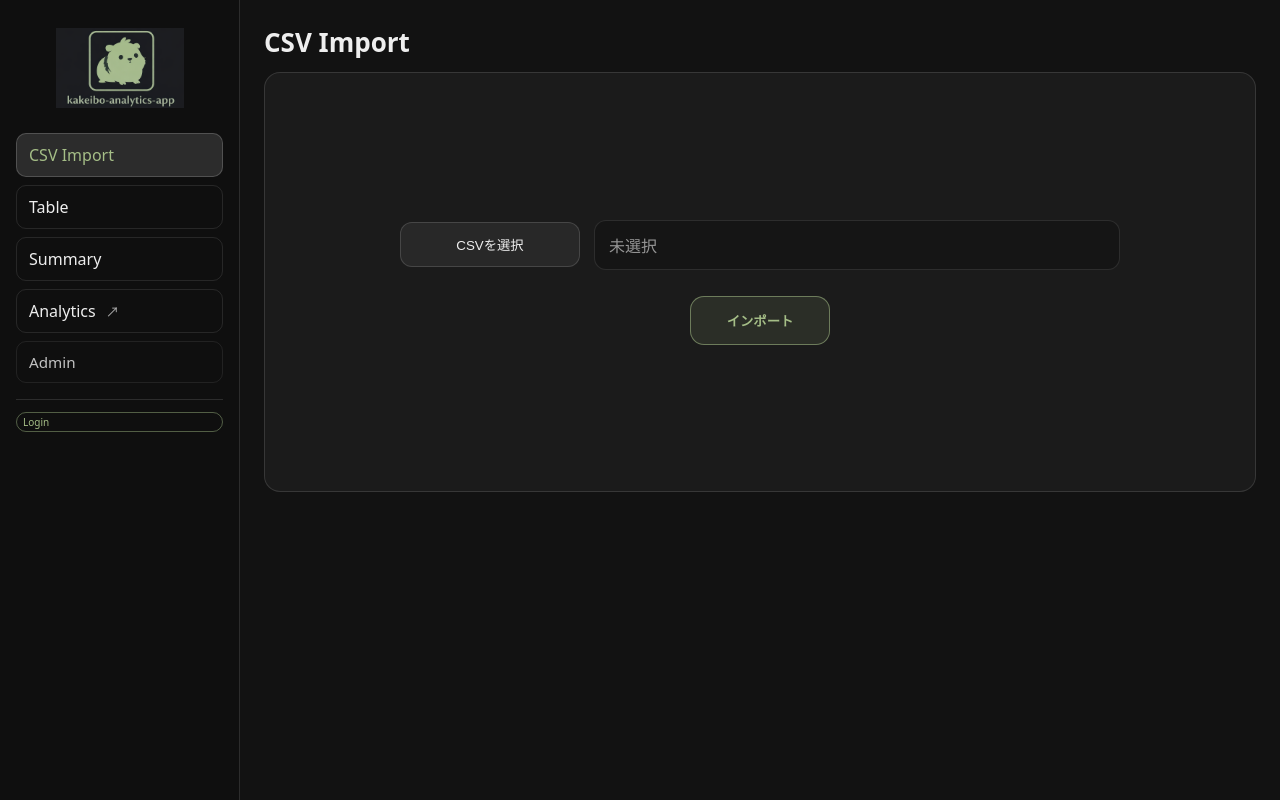
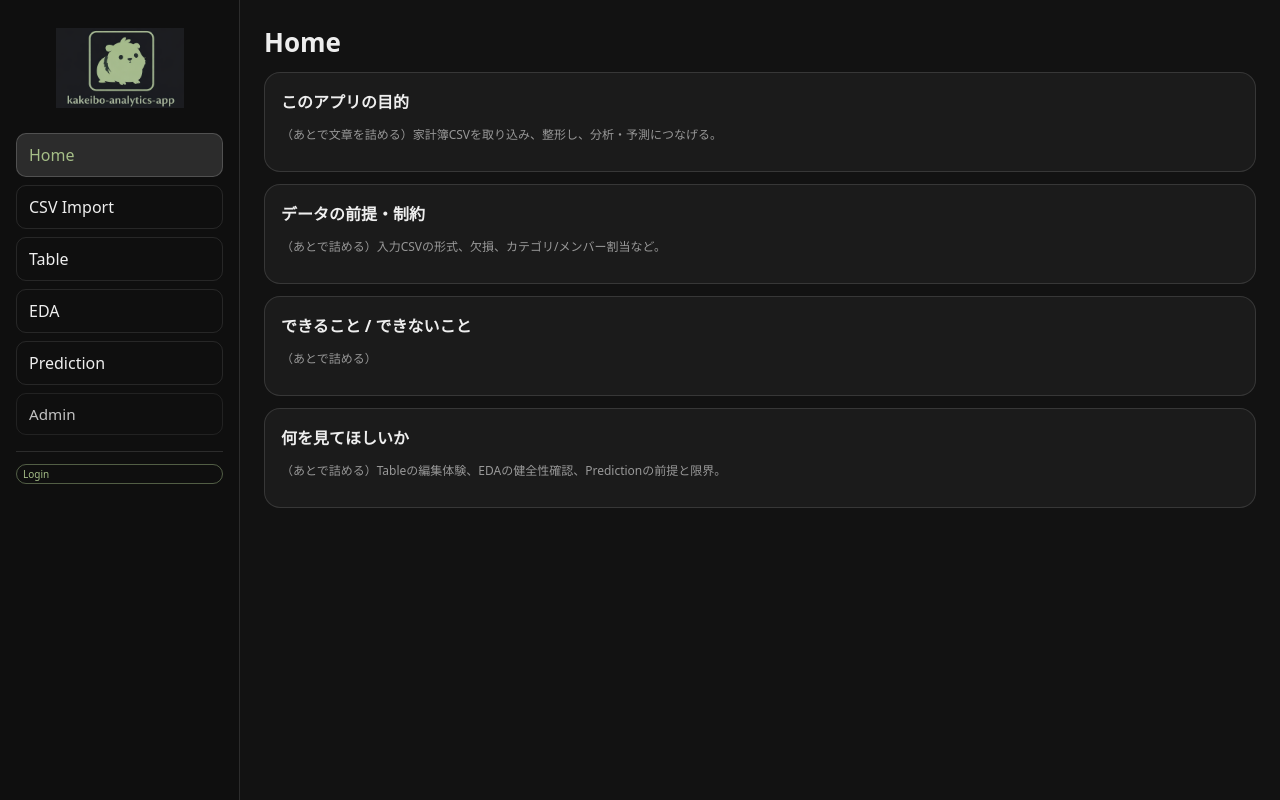
Before and after one commit to yoshimu-urami-nats/kakeibo-analytics-app, a Django app: page / in a window 1280 px wide. Run offline with Django 5.2, Linux system fonts and the light colour scheme.

Commit message:
メニュー修正

```diff
--- a/account/templates/account/base.html
+++ b/account/templates/account/base.html
@@ -26,6 +26,11 @@
       <nav class="nav">
         <a href="{% url 'home' %}"
           class="{% if request.resolver_match.view_name == 'home' %}active{% endif %}">
+          Home
+        </a>
+
+        <a href="{% url 'csv_import' %}"
+          class="{% if request.resolver_match.view_name == 'csv_import' %}active{% endif %}">
           CSV Import
         </a>
 
@@ -34,14 +39,14 @@
           Table
         </a>
 
-        <a href="{% url 'transactions:summary' %}"
-          class="{% if request.resolver_match.view_name == 'transactions:summary' %}active{% endif %}">
-          Summary
+        <a href="{% url 'eda' %}"
+          class="{% if request.resolver_match.view_name == 'eda' %}active{% endif %}">
+          EDA
         </a>
 
-        <a href="{% url 'analytics' %}"
-          class="{% if request.resolver_match.view_name == 'analytics' %}active{% endif %}">
-          Analytics <span class="external">↗</span>
+        <a href="{% url 'prediction' %}"
+          class="{% if request.resolver_match.view_name == 'prediction' %}active{% endif %}">
+          Prediction
         </a>
 
         <a href="/admin/"
@@ -49,6 +54,7 @@
           Admin
         </a>
       </nav>
+
 
       <!-- フッターユーザーアイコン -->
       <div class="foot">
--- a/account/templates/account/home.html
+++ b/account/templates/account/home.html
@@ -1,47 +1,26 @@
 {% extends "account/base.html" %}
-{% load static %}
-{% block title %}CSV Import{% endblock %}
+{% block title %}Home{% endblock %}
 
 {% block content %}
-<h1>CSV Import</h1>
+<h1>Home</h1>
 
-<div class="card upload-card">
-  <form class="upload" method="post" action="{% url 'transactions:list' %}" enctype="multipart/form-data">
-    {% csrf_token %}
-
-    <div class="upload-row">
-      <!-- 実ファイルinputは隠して、ボタンで開く -->
-      <input id="csvInput" class="upload-input" type="file" name="csv_file" accept=".csv">
-      <button type="button" class="btn btn-file" id="pickBtn">CSVを選択</button>
-
-      <div class="upload-filename" id="fileName">未選択</div>
-    </div>
-
-    <div class="upload-actions">
-      <button type="submit" class="btn btn-primary">インポート</button>
-    </div>
-
-    {% if messages %}
-      <div class="upload-messages">
-        {% for message in messages %}
-          <div class="notice {{ message.tags }}">{{ message }}</div>
-        {% endfor %}
-      </div>
-    {% endif %}
-  </form>
+<div class="card">
+  <h2 class="h2">このアプリの目的</h2>
+  <p class="muted">（あとで文章を詰める）家計簿CSVを取り込み、整形し、分析・予測につなげる。</p>
 </div>
 
-<script>
-  (function(){
-    const input = document.getElementById("csvInput");
-    const pickBtn = document.getElementById("pickBtn");
-    const fileName = document.getElementById("fileName");
+<div class="card">
+  <h2 class="h2">データの前提・制約</h2>
+  <p class="muted">（あとで詰める）入力CSVの形式、欠損、カテゴリ/メンバー割当など。</p>
+</div>
 
-    pickBtn.addEventListener("click", () => input.click());
+<div class="card">
+  <h2 class="h2">できること / できないこと</h2>
+  <p class="muted">（あとで詰める）</p>
+</div>
 
-    input.addEventListener("change", () => {
-      fileName.textContent = input.files && input.files[0] ? input.files[0].name : "未選択";
-    });
-  })();
-</script>
+<div class="card">
+  <h2 class="h2">何を見てほしいか</h2>
+  <p class="muted">（あとで詰める）Tableの編集体験、EDAの健全性確認、Predictionの前提と限界。</p>
+</div>
 {% endblock %}
--- a/account/views.py
+++ b/account/views.py
@@ -1,5 +1,13 @@
 from django.shortcuts import render
 
 def home(request):
-    # account/home.html を表示する
     return render(request, "account/home.html")
+
+def csv_import(request):
+    return render(request, "account/csv_import.html")
+
+def eda(request):
+    return render(request, "account/eda.html")
+
+def prediction(request):
+    return render(request, "account/prediction.html")
--- a/kakeibo_app/urls.py
+++ b/kakeibo_app/urls.py
@@ -40,5 +40,9 @@ urlpatterns = [
     # トップページ
     path('', views.home, name='home'),
 
-    path("analytics/", analytics_redirect, name="analytics"),
+    # ★ Home / CSV Import / EDA / Prediction
+    path('', views.home, name='home'),
+    path('import/', views.csv_import, name='csv_import'),
+    path('eda/', views.eda, name='eda'),
+    path('prediction/', views.prediction, name='prediction'),
 ]
```
Also changed, not shown: account/templates/account/csv_import.html (added, +44 -0 lines), account/templates/account/eda.html (added, +21 -0 lines), account/templates/account/prediction.html (added, +21 -0 lines).
